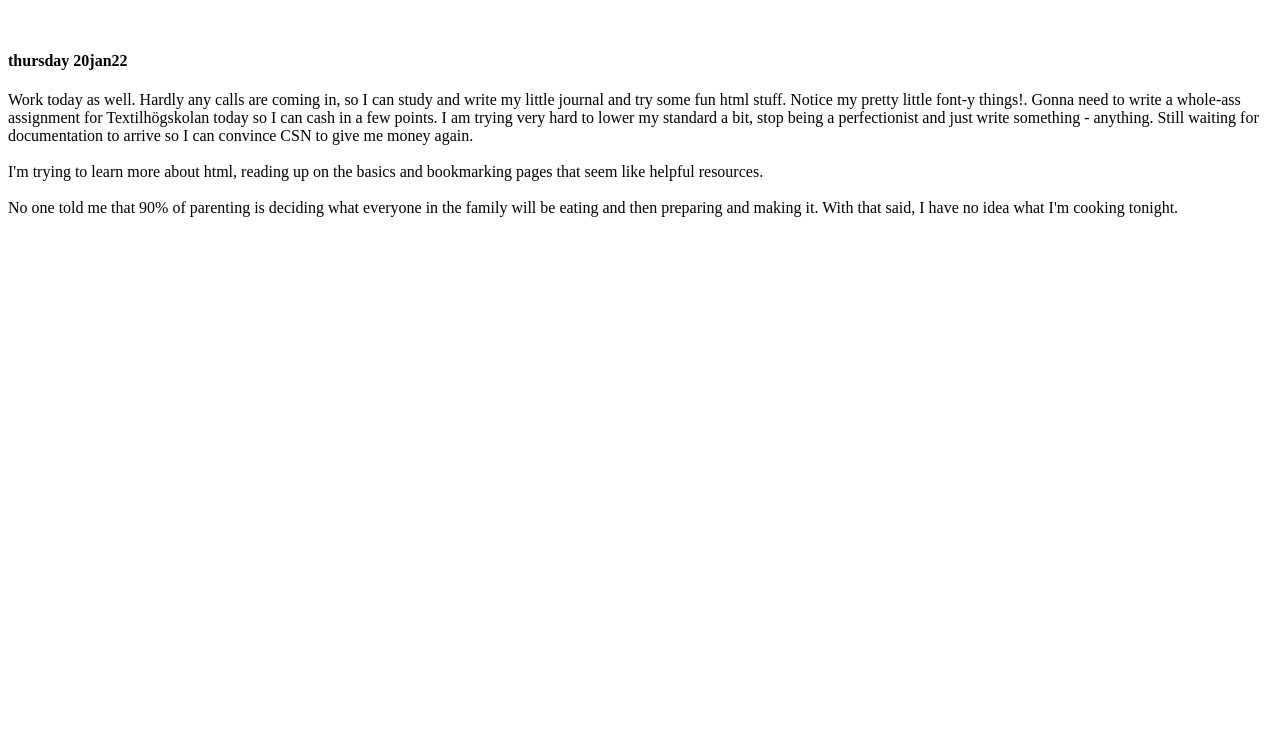
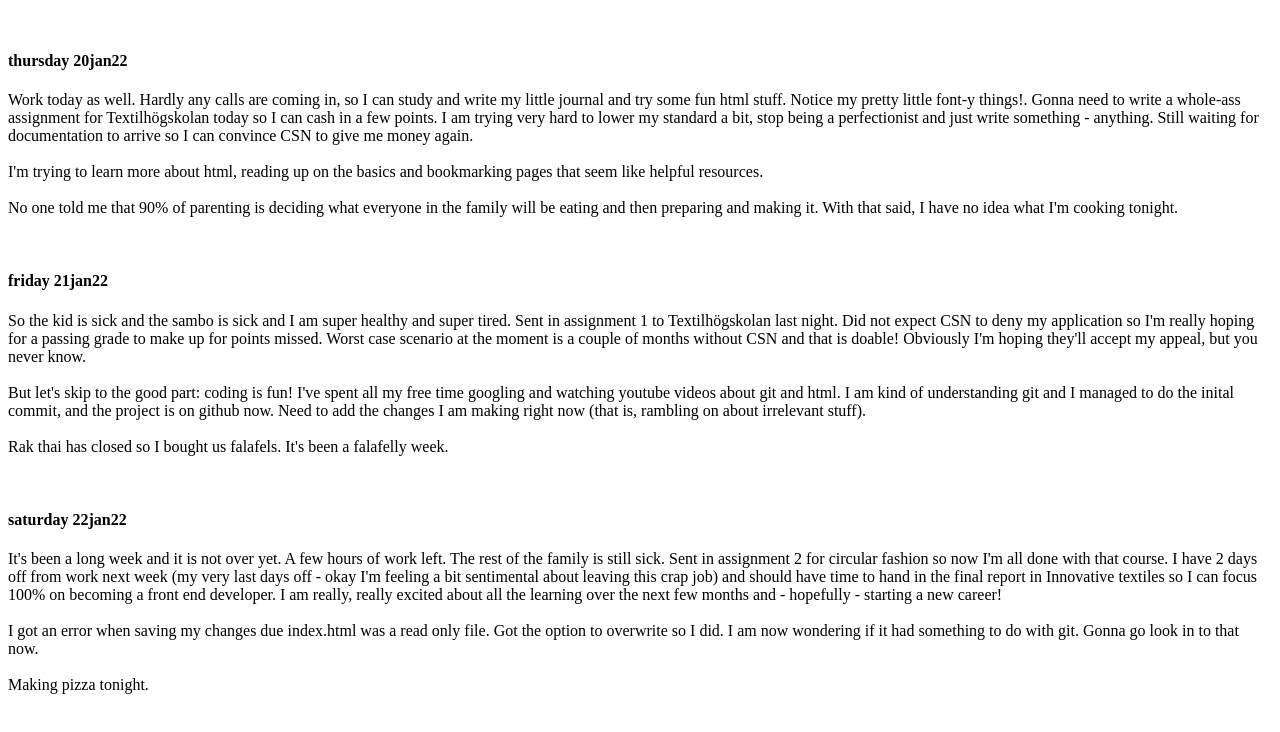
Before and after one commit to amelielidaeng/learn-the-thing, a plain HTML site: page index.html in a window 1280 px wide. Shown: the part 606-1338 px from the top of the page. Before the commit the page ends 839 px from the top, so only its background shows below. Drawn offline with Linux system fonts and the light colour scheme.

Commit message:
add info to index.html in bug-fix

```diff
--- a/index.html
+++ b/index.html
@@ -77,5 +77,45 @@
         the family will be eating and then preparing and making it. With
         that said, I have no idea what I'm cooking tonight.
     </p>
+    <br>
+    <h4>friday 21jan22</h4>
+    <p>So the kid is sick and the sambo is sick and I am super healthy
+        and super tired. Sent in assignment 1 to Textilhögskolan last night. Did not
+        expect CSN to deny my application so I'm really hoping for a
+        passing grade to make up for points missed. Worst case scenario at the
+        moment is a couple of months without CSN and that is doable! Obviously
+        I'm hoping they'll accept my appeal, but you never know.
+        <br>
+        <br>
+        But let's skip to the good part: coding is fun! I've spent all my free
+        time googling and watching youtube videos about git and html. I am kind
+        of understanding git and I managed to do the inital commit, and the project
+        is on github now. Need to add the changes I am making right now (that is,
+        rambling on about irrelevant stuff).
+        <br>
+        <br>
+        Rak thai has closed so I bought us falafels. It's been a falafelly week.
+    </p>
+    <br>
+    <h4>saturday 22jan22</h4>
+    <p>It's been a long week and it is not over yet. A few hours of work left.
+        The rest of the family is still sick. Sent in assignment 2 for circular
+        fashion so now I'm all done with that course. I have 2 days off
+        from work next week (my very last days off - okay I'm feeling a bit
+        sentimental about leaving this crap job) and should have time to hand
+        in the final report in Innovative textiles so I can focus 100% on
+        becoming a front end developer. I am really, really excited about all
+        the learning over the next few months and - hopefully - starting
+        a new career!
+        <br>
+        <br>
+        I got an error when saving my changes due index.html was a read
+        only file. Got the option to overwrite so I did. I am now wondering if
+        it had something to do with git. Gonna go look in to that now.
+        <br>
+        <br>
+        Making pizza tonight.
+    </p>
+    <br>
 </body>
 </html>
```
